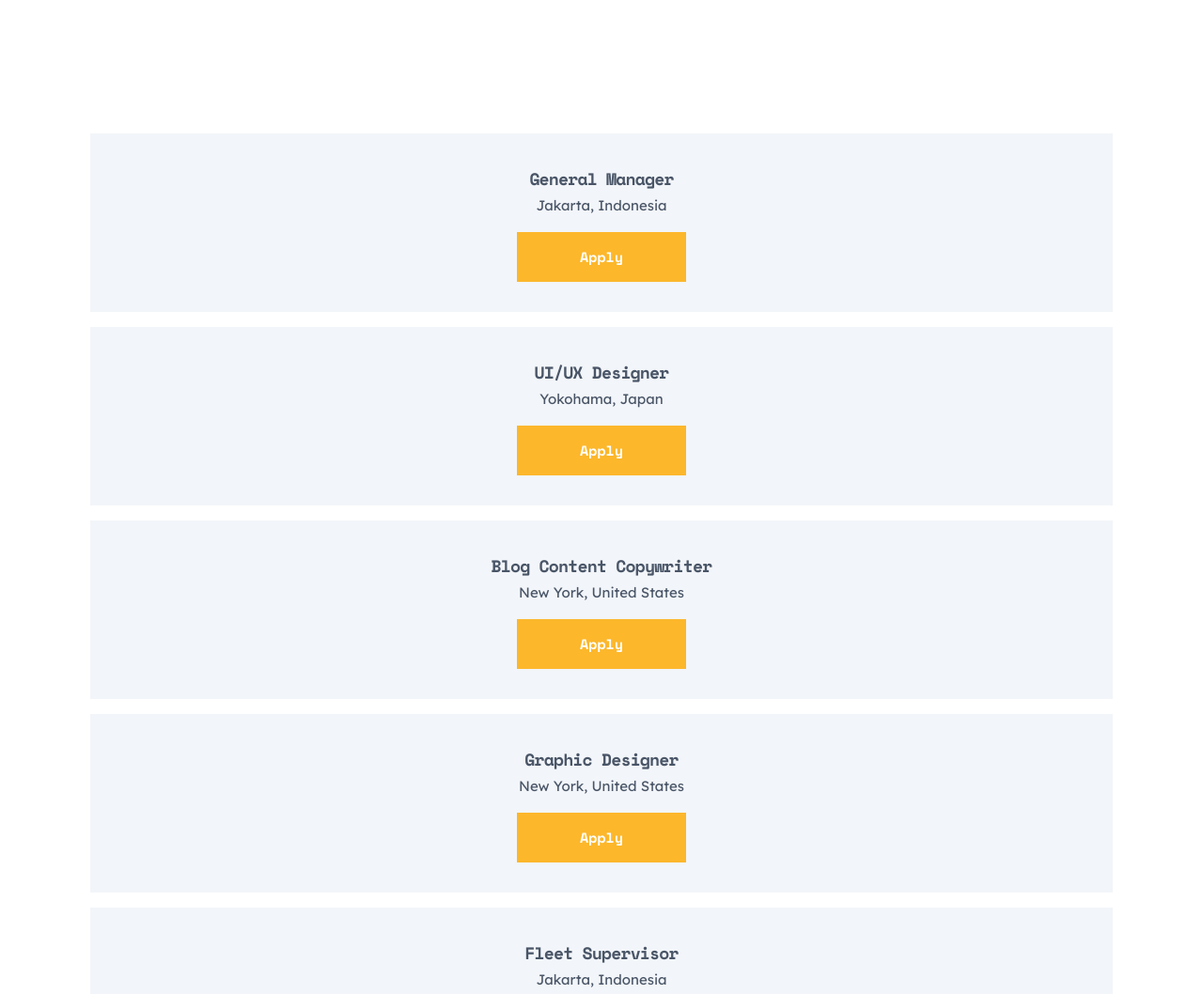
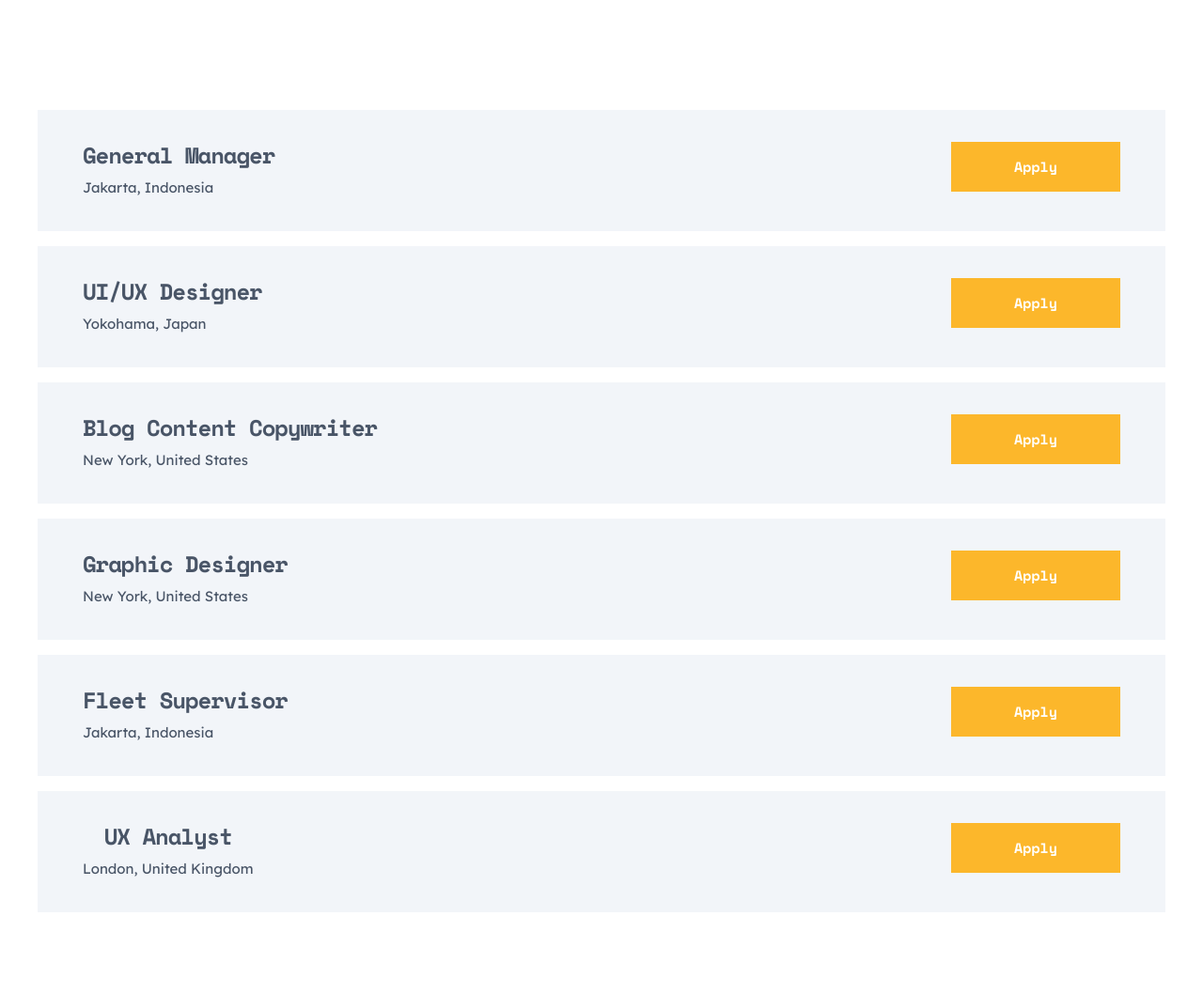
Before and after one commit to longani974/scooter-sharing-challenge, a Gatsby site: page /careers in a window 1280 px wide. Shown: the part 1596-2654 px from the top of the page at 94% size. Built offline with nearby package versions, Linux system fonts and the light colour scheme; Gatsby itself is replaced by a stand-in of ours.

Commit message:
add: responsive careers

```diff
--- a/src/components/Team/member/member.js
+++ b/src/components/Team/member/member.js
@@ -6,8 +6,11 @@
 const Member = props => {
   return (
     <div className={styles.member}>
-      <h4>{props.job}</h4>
-      <p>{props.location}</p>
+      <div>
+        <h4>{props.job}</h4>
+        <p>{props.location}</p>
+      </div>
+
       <Button large>Apply</Button>
     </div>
   )
--- a/src/components/Team/member/member.module.css
+++ b/src/components/Team/member/member.module.css
@@ -18,3 +18,22 @@
   color: var(--Dark-Navy);
   margin: 4px 0 16px;
 }
+
+@media screen and (min-width: 768px) {
+  .member {
+    display: flex;
+    justify-content: space-between;
+    text-align: left;
+    padding: 34px 48px 34px;
+  }
+
+  .member h4 {
+    font-size: 24px;
+    line-height: 28px;
+    letter-spacing: -1.07143px;
+  }
+
+  .member p {
+    margin: 8px 0 0;
+  }
+}
--- a/src/components/Team/team.module.css
+++ b/src/components/Team/team.module.css
@@ -5,3 +5,17 @@
   margin-top: 145px;
   padding: 0 var(--paddingLeftRigth);
 }
+
+@media screen and (min-width: 768px) {
+  .team {
+    display: flex;
+    margin-top: 120px;
+    padding: 0 40px;
+  }
+}
+
+@media screen and (min-width: 1365px) {
+  .team {
+    padding: 0 var(--paddingLeftRigth);
+  }
+}
```
